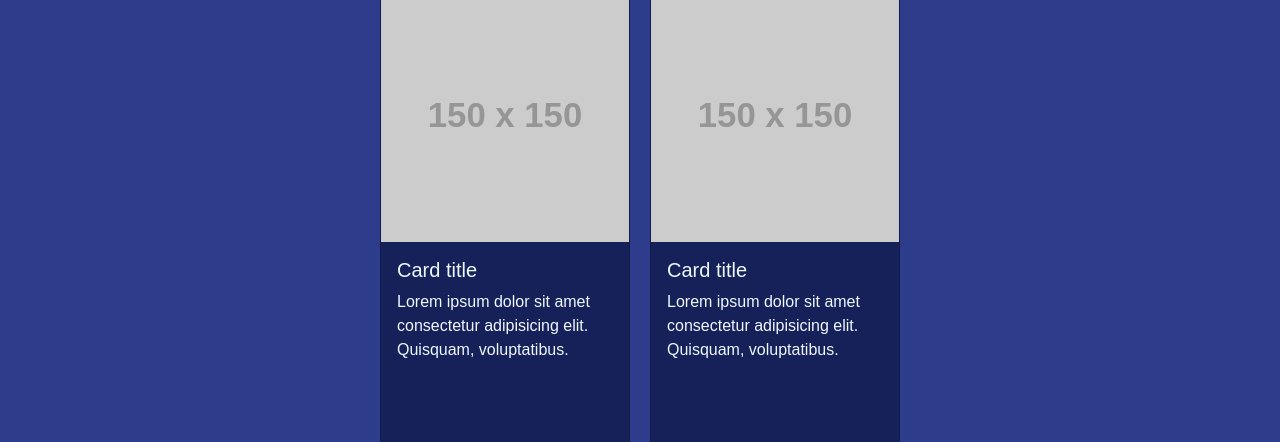
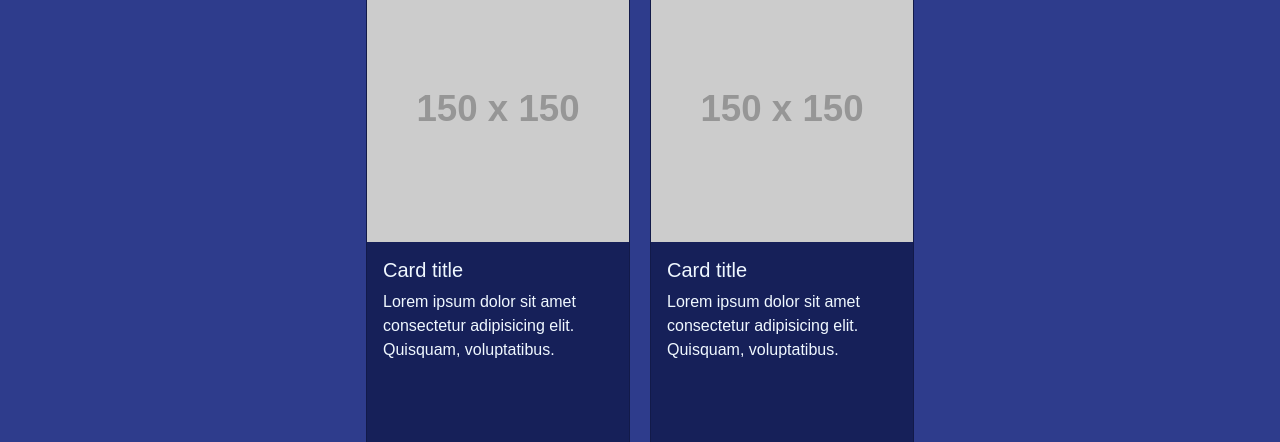
Before and after one commit to Cristian26ml/PixelPleto_Sumativa, a plain HTML site: page PAGES/galeria.html in a window 1280 px wide. Shown: the part 358-800 px from the top of the page. Drawn offline with nearby package versions, Linux system fonts and the light colour scheme; no server answers; placeholder pictures from the web are drawn by us.

Commit message:
Arreglo de Card

```diff
--- a/ASSETS/CSS/style.css
+++ b/ASSETS/CSS/style.css
@@ -216,7 +216,7 @@ img {
     width: 35rem;
     height: 40rem;
     margin: 56px;
-    padding: 20px;
+    padding: 6px;
 }
 #contenedor-galeria .category .col {
     width: 100%;
```
Also changed, not shown: index.html (+1 -1 lines).
